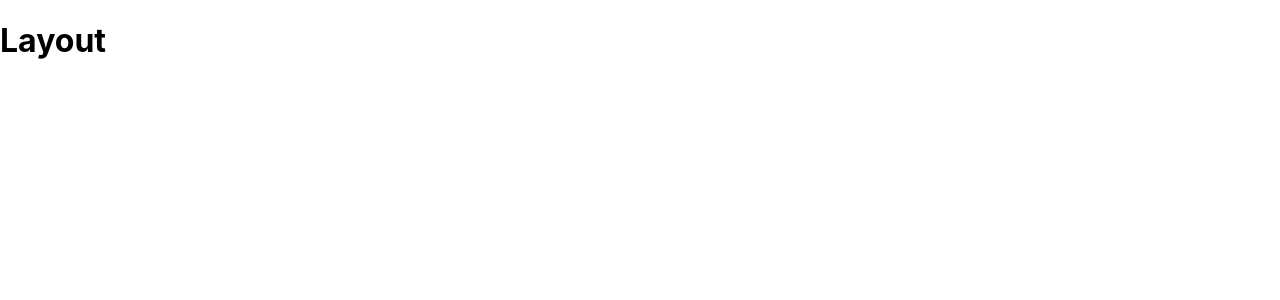
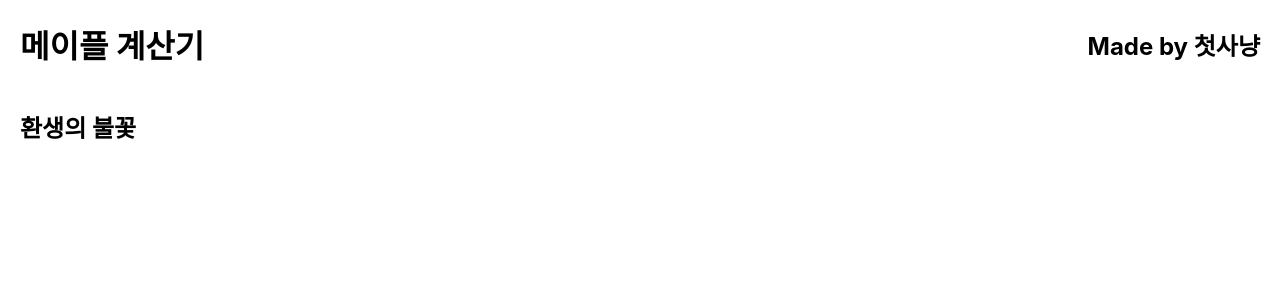
Before and after one commit to shcshcshc/mcal, a React (Create React App) app: page / in a window 1280 px wide. Shown: the top 300 px of the page. Built offline with nearby package versions, Linux system fonts and the light colour scheme.

Commit message:
feat: 기본구조 추가

```diff
--- a/package.json
+++ b/package.json
@@ -4,6 +4,8 @@
   "version": "0.1.0",
   "private": true,
   "dependencies": {
+    "@emotion/react": "^11.11.0",
+    "@emotion/styled": "^11.11.0",
     "@testing-library/jest-dom": "^5.16.5",
     "@testing-library/react": "^13.4.0",
     "@testing-library/user-event": "^13.5.0",
--- a/src/App.tsx
+++ b/src/App.tsx
@@ -1,16 +1,17 @@
 import React from "react";
 import { BrowserRouter, Routes, Route } from "react-router-dom";
 import "./App.css";
+import { Main } from "./pages/Main";
+import { RebornFlame } from "./pages/RebornFlame";
+import { Header } from "./components/Header";
 
 function App() {
   return (
     <BrowserRouter>
+      <Header />
       <Routes>
-        <Route path="/" element={<h1>Layout</h1>}>
-          <Route path="/" element={<h2>main</h2>}>
-            test
-          </Route>
-        </Route>
+        <Route path="/" element={<Main />} />
+        <Route path="reborn_flame" element={<RebornFlame />} />
       </Routes>
     </BrowserRouter>
   );
--- /dev/null
+++ b/src/components/Header.tsx
@@ -0,0 +1,32 @@
+/** @jsxImportSource @emotion/react */
+import styled from "@emotion/styled";
+import { useNavigate } from "react-router-dom";
+
+export function Header(): JSX.Element {
+  const navigate = useNavigate();
+  return (
+    <HeaderContainer>
+      <h1
+        onClick={() => {
+          navigate("/");
+        }}
+      >
+        메이플 계산기
+      </h1>
+      <h2>Made by 첫사냥</h2>
+    </HeaderContainer>
+  );
+}
+
+const HeaderContainer = styled.div`
+  display: flex;
+  align-items: center;
+  margin-left: 20px;
+  h1 {
+    cursor: pointer;
+  }
+  h2 {
+    margin-left: auto;
+    margin-right: 20px;
+  }
+`;
--- /dev/null
+++ b/src/pages/Main.tsx
@@ -0,0 +1,26 @@
+/** @jsxImportSource @emotion/react */
+import styled from "@emotion/styled";
+import { useNavigate } from "react-router-dom";
+
+export function Main(): JSX.Element {
+  const navigate = useNavigate();
+  return (
+    <MainContainer>
+      <h2
+        onClick={() => {
+          navigate("/reborn_flame");
+        }}
+      >
+        환생의 불꽃
+      </h2>
+    </MainContainer>
+  );
+}
+
+const MainContainer = styled.div`
+  margin-left: 20px;
+  h2 {
+    cursor: pointer;
+    margin-top: 20px;
+  }
+`;
--- /dev/null
+++ b/src/pages/RebornFlame.tsx
@@ -0,0 +1,14 @@
+/** @jsxImportSource @emotion/react */
+import styled from "@emotion/styled";
+
+export function RebornFlame(): JSX.Element {
+  return (
+    <RebornFlameContainer>
+      <h2>RebornFlame</h2>
+    </RebornFlameContainer>
+  );
+}
+
+const RebornFlameContainer = styled.div`
+  margin-left: 20px;
+`;
```
Also changed, not shown: public/manifest.json, 1 other file (tests, documents, lock files or other folders).
